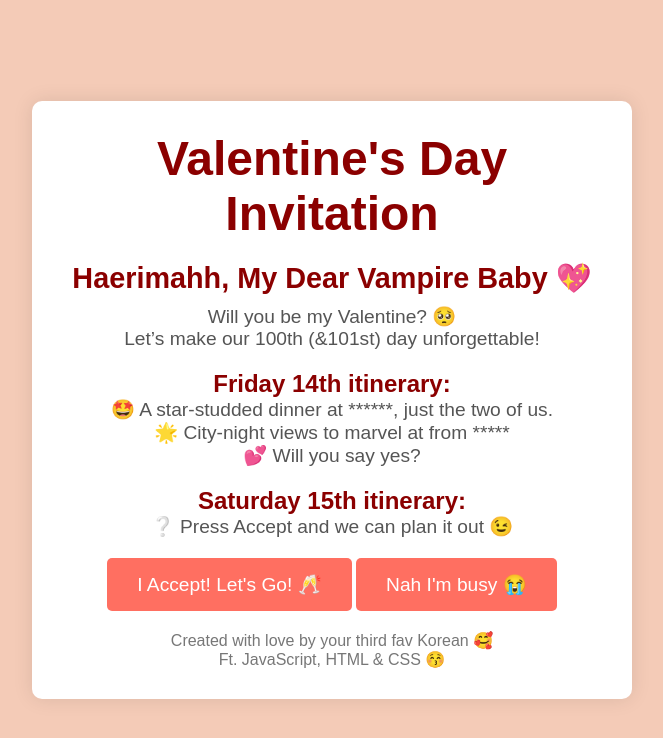
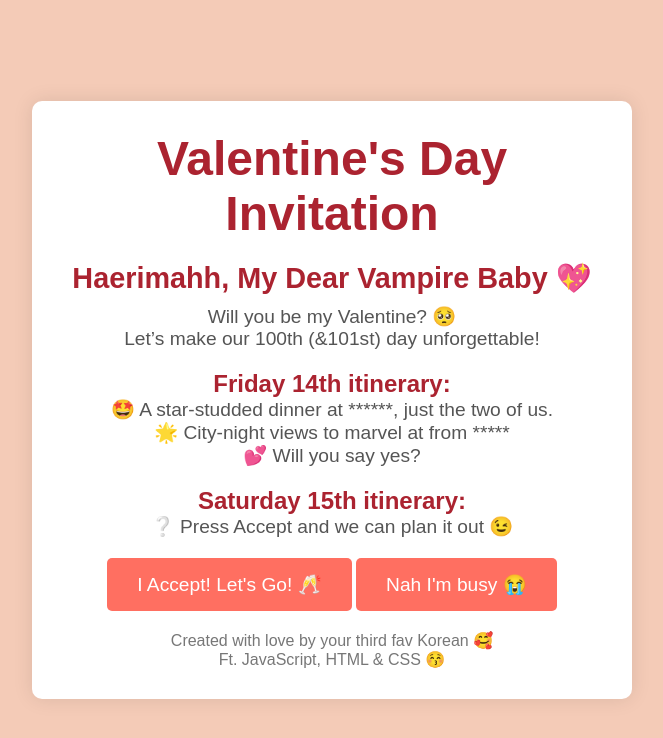
Before and after one commit to Hazeflower/execute-plan-v, a plain HTML site: page index.html in a window 1280 px wide. Shown: the whole page, without its empty margins (308-971 px from the left). Drawn offline with Linux system fonts and the light colour scheme; some packages are replaced by stand-ins of ours.

Commit message:
Update styles.css

```diff
--- a/styles.css
+++ b/styles.css
@@ -33,7 +33,7 @@ body {
 
 /* Header */
 header h1 {
-    color: #8b0000; /* Royal red colour */
+    color: #ab2330; /* Royal red colour */
     font-size: 3em;
     margin-bottom: 20px;
 }
@@ -41,7 +41,7 @@ header h1 {
 /* Romantic message section */
 .message h2 {
     font-size: 1.8em;
-    color: #8b0000; /* Royal red colour */
+    color: #ab2330; /* Royal red colour */
     margin-bottom: 10px;
 }
 
@@ -57,7 +57,7 @@ header h1 {
 
 .date-details h3 {
     font-size: 1.5em;
-    color: #8b0000; /* Royal red colour */
+    color: #ab2330; /* Royal red colour */
 }
 
 .date-details p {
@@ -186,7 +186,7 @@ footer {
 /* Page Title Inside White Box */
 .white-box h1 {
     font-size: 2em;
-    color: #8b0000; /* Royal red on hover */
+    color: #ab2330; /* Royal red on hover */
     text-align: center;
     margin-bottom: 20px;
 }
```
